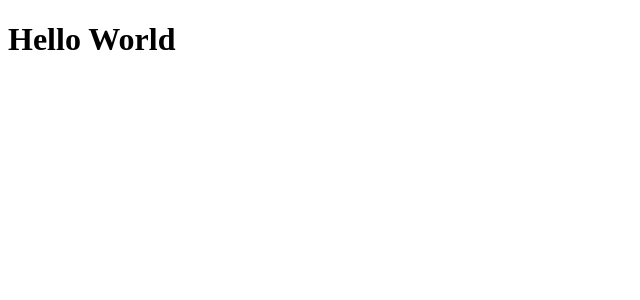
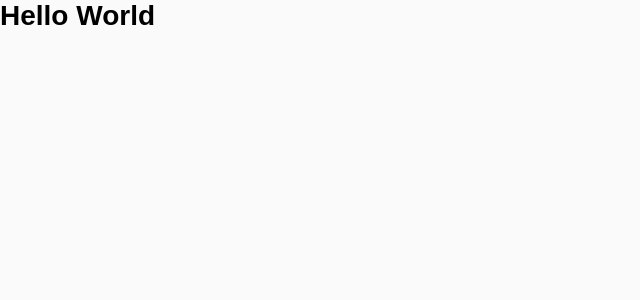
Before and after one commit to LuisValgoi/react-instagram-reframe, a React (Create React App) app in the folder frontend/: page / in a window 1280 px wide. Shown: the top 300 px of the page, without its empty margins (0-640 px from the left). Built offline with nearby package versions, Linux system fonts and the light colour scheme.

Commit message:
added the global css to the project

```diff
--- /dev/null
+++ b/frontend/src/global.css
@@ -0,0 +1,12 @@
+* {
+    margin: 0;
+    padding: 0;
+    outline: 0;
+    box-sizing: border-box;
+}
+
+body {
+    background: #fafafa;
+    font: 14px Arial, Helvetica, sans-serif;
+    -webkit-font-smoothing: antialiased !important;
+}
--- a/frontend/src/index.js
+++ b/frontend/src/index.js
@@ -2,4 +2,6 @@ import React from 'react';
 import ReactDOM from 'react-dom';
 import App from './App';
 
+import './global.css';
+
 ReactDOM.render(<App />, document.getElementById('root'));
```
Also changed, not shown: 1 other file (tests, documents, lock files or other folders).
